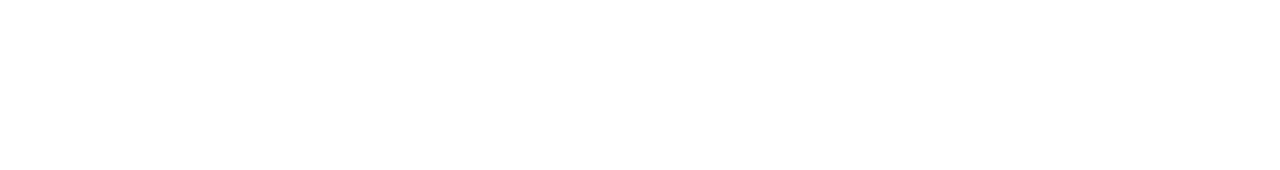
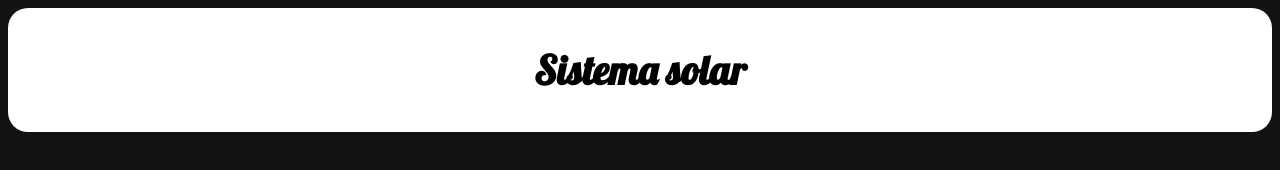
Before and after one commit to kevin12600/Position-CSS, a plain HTML site: page index.html in a window 1280 px wide. Drawn offline with Linux system fonts and the light colour scheme.

Commit message:
carpeta estiols

```diff
--- /dev/null
+++ b/estilo.css
@@ -0,0 +1,17 @@
+body{
+
+    font-family: Lobster;
+    background-color: rgb(18, 18, 18);
+
+    font-size: 20px;
+}
+.contenedocr-statico{
+    position:static;
+    background: white;
+
+    display: flex;
+    justify-content: center;
+
+    padding: 10px;
+    border-radius: 20px;
+}
--- a/index.html
+++ b/index.html
@@ -3,8 +3,20 @@
 <head>
     <meta charset="UTF-8">
     <meta name="viewport" content="width=device-width, initial-scale=1.0">
+    <link rel="stylesheet"  href="estilo.css">
+    <link href="https://fonts.googleapis.com/css?family=Lobster" rel="stylesheet" type="text/css">
     <title>position</title>
+
 </head>
+<header>
+  <div class="contenedocr-statico">
+      <h1> Sistema solar </h1>
+
+
+  </div>
+
+
+</header>
 <body>
 
 </body>
```
